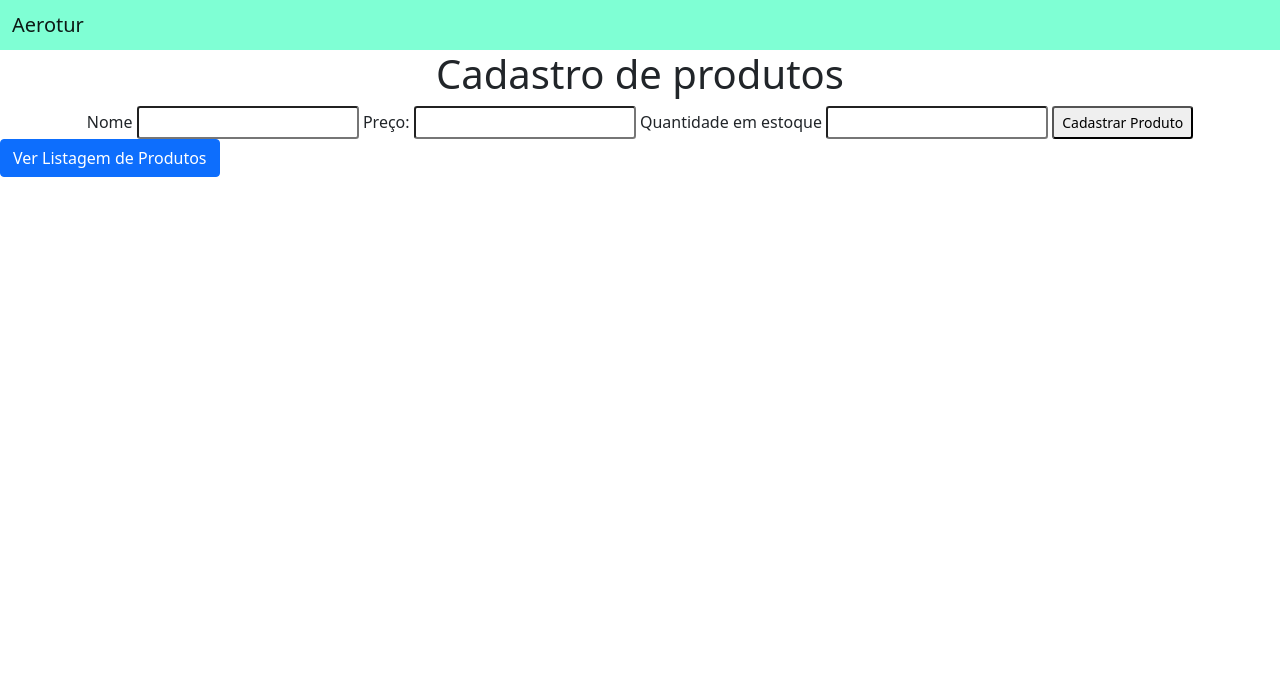
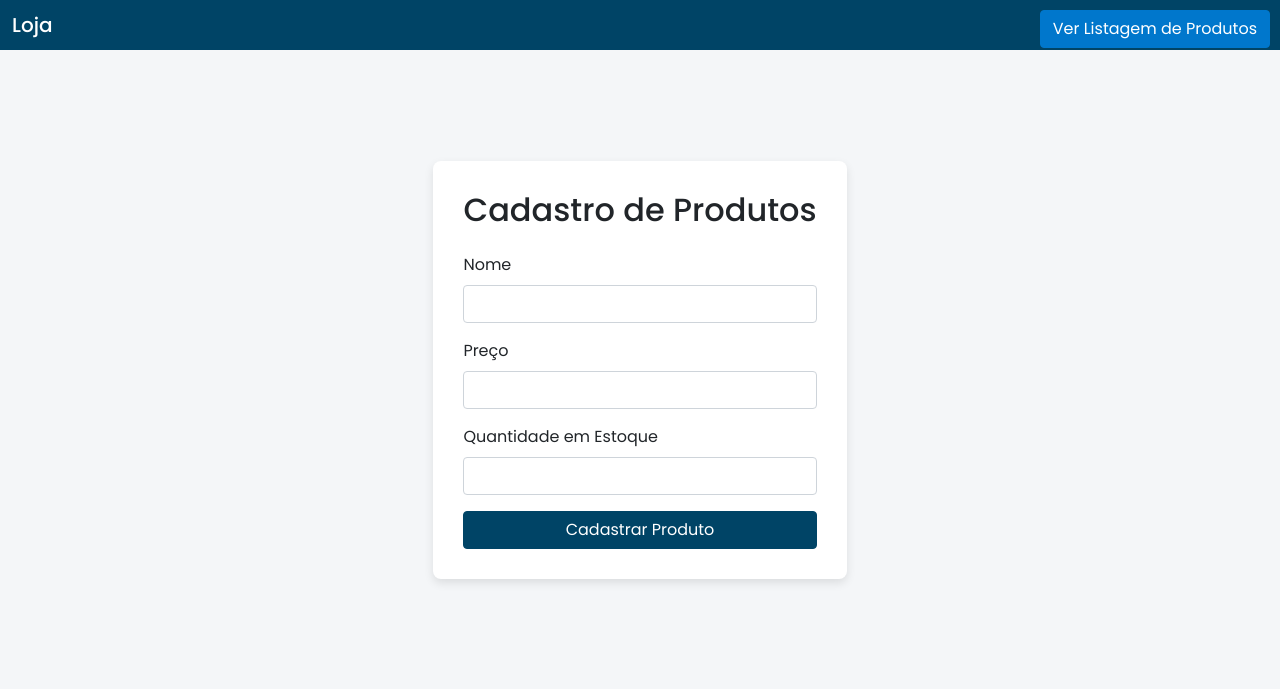
Before and after one commit to ArthurLBSilva/crud_produtos, a Django app: page / in a window 1280 px wide. Shown: the top 689 px of the page. Run offline with Django 5.2, Linux system fonts and the light colour scheme.

Commit message:
Atualização do front end por completo
Deixei o front muito mais suave e interativo que antes, tenho que ajeitar a organização do código.

```diff
--- a/loja/models.py
+++ b/loja/models.py
@@ -4,6 +4,7 @@ from django.core.validators import MinValueValidator
 # Validações dos campos e criação da tabela
 class Produto(models.Model):
     id_produto = models.AutoField(primary_key=True)  # Definindo id_produto como chave primária
+    #Mesmo tendo esse maximo ele não aponta erro na hora de salvar no banco, colocar mais validação no html
     nome = models.CharField(max_length=100)
     # O preço tem que ser minimamente maior que 0.01
     preco = models.DecimalField(max_digits=15, decimal_places=2, validators=[MinValueValidator(0.01)])
--- a/loja/templates/produtos/home.html
+++ b/loja/templates/produtos/home.html
@@ -8,46 +8,148 @@
     <!-- Bootstrap CSS -->
     <link href="https://cdn.jsdelivr.net/npm/bootstrap@5.0.2/dist/css/bootstrap.min.css" rel="stylesheet" integrity="sha384-EVSTQN3/azprG1Anm3QDgpJLIm9Nao0Yz1ztcQTwFspd3yD65VohhpuuCOmLASjC" crossorigin="anonymous">
 
-    <title>Cadastre-me!</title>
+    <!-- Fonte Poppins -->
+    <link href="https://fonts.googleapis.com/css2?family=Poppins:wght@300;400;500;600&display=swap" rel="stylesheet">
+
+    <title>Cadastro de Produtos</title>
+    <style>
+      /* Fonte personalizada */
+      body {
+        font-family: 'Poppins', sans-serif;
+        background-color: #f4f6f8; /* Fundo suave */
+        margin: 0;
+      }
+      /* Navbar estilizada */
+      .navbar {
+        background-color: #004466 !important; /* Azul-escuro elegante */
+      }
+      .navbar .navbar-brand {
+        color: #ffffff;
+        font-weight: 500;
+      }
+      /* Botão no canto superior direito */
+      .top-right-button {
+        position: absolute;
+        top: 10px;
+        right: 10px;
+      }
+      /* Centralizar o formulário */
+      .form-container {
+        display: flex;
+        justify-content: center;  /* Centraliza horizontalmente */
+        align-items: center;
+        min-height: 80vh; /* Preenche a tela */
+      }
+      /* Formulário com bordas arredondadas e sombra */
+      .form-container .container {
+        background: #ffffff;
+        border-radius: 8px;
+        box-shadow: 0 4px 10px rgba(0, 0, 0, 0.1);
+        padding: 30px;
+        width: 100%;
+        max-width: 600px;
+      }
+      /* Espaçamento e largura dos inputs */
+      .espacamento {
+        margin-bottom: 15px;
+      }
+      input, button {
+        width: 100%;
+      }
+      /* Botão estilizado */
+      .btn-success {
+        background-color: #004466;
+        border-color: #004466;
+      }
+      .btn-success:hover {
+        background-color: #006699;
+        border-color: #006699;
+      }
+      /* Link estilizado */
+      .btn-primary {
+        background-color: #0077cc;
+        border-color: #0077cc;
+      }
+      .btn-primary:hover {
+        background-color: #005bb5;
+        border-color: #005bb5;
+      }
+      /* Estilo do alerta */
+      .alert {
+        background-color: #004466;
+        color: #ffffff;
+        border: none;
+        opacity: 0; /* Inicialmente invisível */
+        animation: fadeInOut 6s; /* 6 segundos para fade in e out */
+      }
+      @keyframes fadeInOut {
+        0% {
+          opacity: 0;
+        }
+        10% {
+          opacity: 1;
+        }
+        90% {
+          opacity: 1;
+        }
+        100% {
+          opacity: 0;
+        }
+      }
+    </style>
   </head>
   <body>
-    <nav style="background-color: aquamarine !important;" class="navbar navbar-light bg-light">
+    <!-- Navbar -->
+    <nav class="navbar navbar-light">
       <div class="container-fluid">
-          <span class="navbar-brand mb-0 h1">Aerotur</span>
+        <span class="navbar-brand mb-0 h1">Loja</span>
+        <!-- Botão no canto superior direito -->
+        <a href="{% url 'listagem_produtos' %}" class="btn btn-primary top-right-button">Ver Listagem de Produtos</a>
       </div>
     </nav>
+
+    <!-- Formulário centralizado -->
+    <div class="form-container">
       <form action="{% url 'home' %}" method="post">
-        <!--Tem que ter isso para conseguir renderizar a pagina-->
           {% csrf_token %}
-        <div style="text-align: center;"class="container">
-            <h1>Cadastro de produtos</h1>
-            <!--required mostra o aviso para não deixar salvar sem valor nulo-->
-            Nome <input name = "nome_produto" class="form-control-sm"type="text" required>
-            Preço: <input name="preco_produto" class="form-control-sm" type="number" step="0.01" min="0" required>
-            Quantidade em estoque <input name = "qtd_estoque" class="form-control-sm" type="number" step="1" required>
-            <button type="submit" name="cadastrar_produto" class="form-control-sm">Cadastrar Produto</button>
+          <div class="container">
+              <!-- Imagem fictícia -->
+              <h2 class="text-center mb-4">Cadastro de Produtos</h2>
+              <div class="mb-3 espacamento">
+                <label for="nomeProduto" class="form-label">Nome</label>
+                <input name="nome_produto" class="form-control" type="text" maxlength="100" required>
+              </div>
+              <div class="mb-3 espacamento">
+                <label for="precoProduto" class="form-label">Preço</label>
+                <input name="preco_produto" class="form-control" type="number" step="0.01" min="0" required>
+              </div>
+              <div class="mb-3 espacamento">
+                <label for="qtdEstoque" class="form-label">Quantidade em Estoque</label>
+                <input name="qtd_estoque" class="form-control" type="number" step="1" min="0" required>
+              </div>
+              <div class="text-center">
+                <button type="submit" name="cadastrar_produto" class="btn btn-success">Cadastrar Produto</button>
+              </div>
           </div>
       </form>
-    <!-- Mensagem de sucesso ou erro, caso haja -->
+    </div>
+
     {% if message %}
-        <div class="alert alert-success" role="alert">
+        <div id="success-alert" class="alert alert-success mt-3 text-center" role="alert">
             {{ message }}
         </div>
     {% endif %}
 
-<!-- Botão para ir para a listagem de produtos -->
-<a href="{% url 'listagem_produtos' %}" class="btn btn-primary">Ver Listagem de Produtos</a>
-
-
-    <!-- Optional JavaScript; choose one of the two! -->
-
-    <!-- Option 1: Bootstrap Bundle with Popper -->
+    <!-- Bootstrap JS -->
     <script src="https://cdn.jsdelivr.net/npm/bootstrap@5.0.2/dist/js/bootstrap.bundle.min.js" integrity="sha384-MrcW6ZMFYlzcLA8Nl+NtUVF0sA7MsXsP1UyJoMp4YLEuNSfAP+JcXn/tWtIaxVXM" crossorigin="anonymous"></script>
-
-    <!-- Option 2: Separate Popper and Bootstrap JS -->
-    <!--
-    <script src="https://cdn.jsdelivr.net/npm/@popperjs/core@2.9.2/dist/umd/popper.min.js" integrity="sha384-IQsoLXl5PILFhosVNubq5LC7Qb9DXgDA9i+tQ8Zj3iwWAwPtgFTxbJ8NT4GN1R8p" crossorigin="anonymous"></script>
-    <script src="https://cdn.jsdelivr.net/npm/bootstrap@5.0.2/dist/js/bootstrap.min.js" integrity="sha384-cVKIPhGWiC2Al4u+LWgxfKTRIcfu0JTxR+EQDz/bgldoEyl4H0zUF0QKbrJ0EcQF" crossorigin="anonymous"></script>
-    -->
+    <script>
+      // Remover o alerta automaticamente após 5 segundos
+      setTimeout(() => {
+        const alert = document.getElementById('success-alert');
+        if (alert) {
+          alert.style.display = 'none';
+        }
+      }, 5000);
+    </script>
   </body>
 </html>
--- a/loja/views.py
+++ b/loja/views.py
@@ -14,6 +14,7 @@ def home(request):
 
             # Salvando o novo produto no banco de dados
             novo_produto.save()
+            # Aparece esse aviso ao cadastrar um produto com sucesso
             return render(request, 'produtos/home.html', {'message': 'Produto cadastrado com sucesso!'})
 
     # Se não for um POST, renderiza o formulário vazio
```
Also changed, not shown: db.sqlite3. Lines whose indentation alone changed are shown as unchanged.
